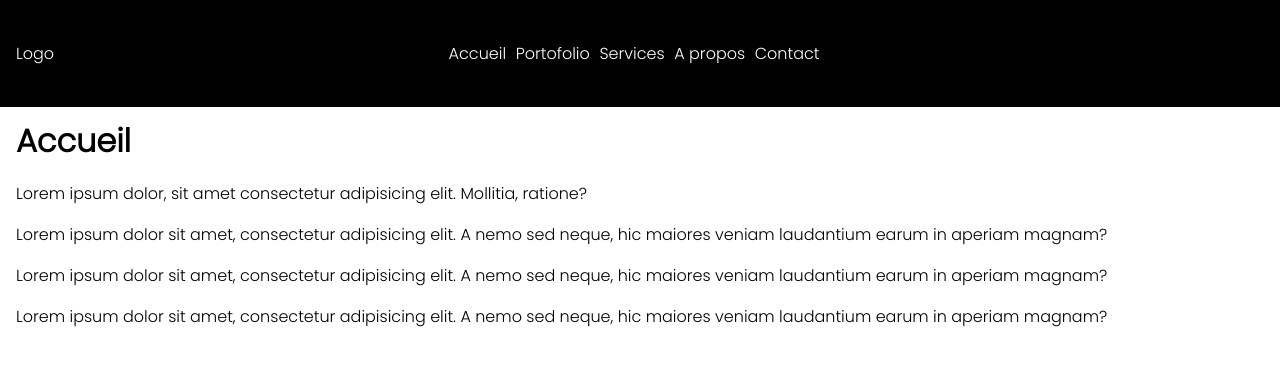
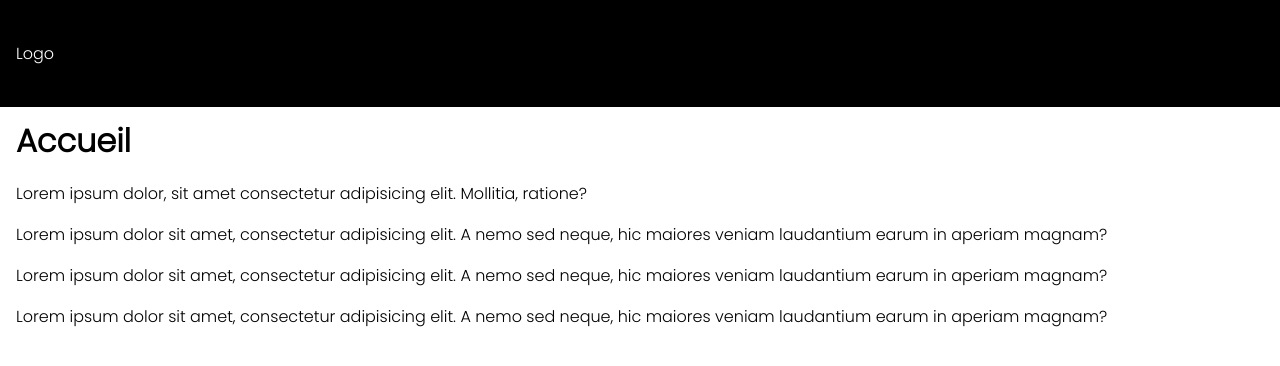
Before and after one commit to RG31/navbar-burger, a React (Create React App) app: page / in a window 1280 px wide. Shown: the top 366 px of the page. Built offline with nearby package versions, Linux system fonts and the light colour scheme.

Commit message:
menu transition dispaly

```diff
--- a/src/components/Nav.css
+++ b/src/components/Nav.css
@@ -59,6 +59,8 @@
         */
         visibility: hidden;
         background-color: black;
+        /* transition*/
+        transition: all .8s ease-out;
     }
 
     .show-nav .navbar__links {
@@ -75,6 +77,10 @@
         width: 3vw;
         height: 1px;
         background: #FFF;
+    }
+    /* on supprime le dernier sous 'contact' => le dernier enfant du <li>*/
+    .navbar__item:last-child::after {
+        display: none;
     }
 
     /* style du menu */
@@ -135,3 +141,29 @@
         width: 0;
         background: transparent;
     }
+
+    /* BONUS*/
+    /* burger button animation*/
+    .navbar__item {
+        transform: translateY(100vh);
+    }
+    .show-nav .navbar__item {
+        transform: translateY(0);
+    }
+
+    /* + tard le faire en js et changer les Seconde par incrémentation*/
+    .show-nav .slideInDown-1 {
+        transition: all 1s ease-out;
+    }
+    .show-nav .slideInDown-2 {
+        transition: all 1.1s ease-out;
+    }
+    .show-nav .slideInDown-3 {
+        transition: all 1.2s ease-out;
+    }
+    .show-nav .slideInDown-4 {
+        transition: all 1.3s ease-out;
+    }
+    .show-nav .slideInDown-5 {
+        transition: all 1.4s ease-out;
+    }
--- a/src/components/Nav.js
+++ b/src/components/Nav.js
@@ -22,27 +22,27 @@ function Nav() {
         <nav className={`navbar ${ showLinks ? "show-nav" : "hide-nav"} `}>
             <div className="navbar__logo">Logo</div>
             <ul className="navbar__links">
-               <li className="navbar__item">
+               <li className="navbar__item slideInDown-1">
                    <a href="/" className="navbar__link">
                    Accueil
                    </a>
                </li>
-               <li className="navbar__item">
+               <li className="navbar__item slideInDown-2">
                    <a href="/" className="navbar__link">
                    Portofolio
                    </a>
                </li>
-               <li className="navbar__item">
+               <li className="navbar__item slideInDown-3">
                    <a href="/" className="navbar__link">
                     Services
                     </a>
                </li>
-               <li className="navbar__item">
+               <li className="navbar__item slideInDown-4">
                    <a href="/" className="navbar__link">
                     A propos
                     </a>
                </li>
-               <li className="navbar__item">
+               <li className="navbar__item slideInDown-5">
                    <a href="/" className="navbar__link">
                     Contact
                     </a>
```
